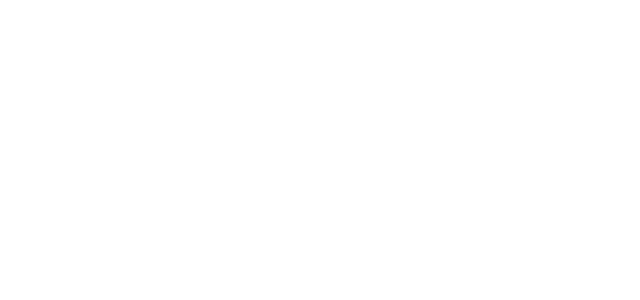
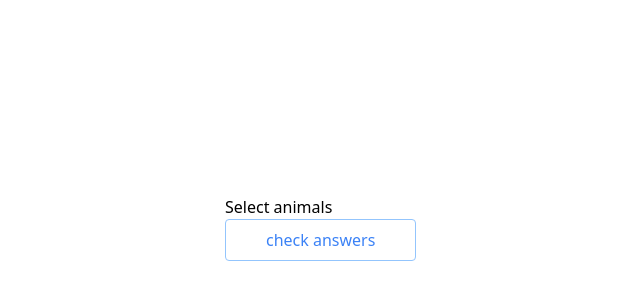
Before and after one commit to pankominek/wordcloud-game, a React (Vite) app: page /game in a window 1280 px wide. Before the commit this address had no page. Shown: the part 172-472 px from the top of the page, without its empty margins (63-703 px from the left). Built offline with nearby package versions, Linux system fonts and the light colour scheme.

Commit message:
Add game page

```diff
--- a/src/App.tsx
+++ b/src/App.tsx
@@ -1,10 +1,12 @@
 import { Routes, Route } from "react-router-dom";
 import Welcome from "./pages/Welcome";
+import Game from "./pages/Game";
 
 function App() {
   return (
     <Routes>
       <Route path="/" element={<Welcome />} />
+      <Route path="/game" element={<Game />} />
     </Routes>
   );
 }
--- a/src/components/Button.tsx
+++ b/src/components/Button.tsx
@@ -1,4 +1,7 @@
-import { ButtonProperties } from "../types";
+interface ButtonProperties
+  extends React.ButtonHTMLAttributes<HTMLButtonElement> {
+  text: string;
+}
 
 function Button({ text, type }: ButtonProperties) {
   return (
--- /dev/null
+++ b/src/pages/Game.tsx
@@ -0,0 +1,13 @@
+import Button from "../components/Button";
+import Main from "../layouts/Main";
+
+function Game() {
+  return (
+    <Main>
+      <h2>Select animals</h2>
+      <Button type="submit" text="check answers" />
+    </Main>
+  );
+}
+
+export default Game;
--- a/src/types.ts
+++ b/src/types.ts
@@ -1,9 +1,4 @@
 import { FieldError, UseFormRegister, Path } from "react-hook-form";
-
-export interface ButtonProperties
-  extends React.ButtonHTMLAttributes<HTMLButtonElement> {
-  text: String;
-}
 
 export interface IFormValues {
   nickname: string;
```
